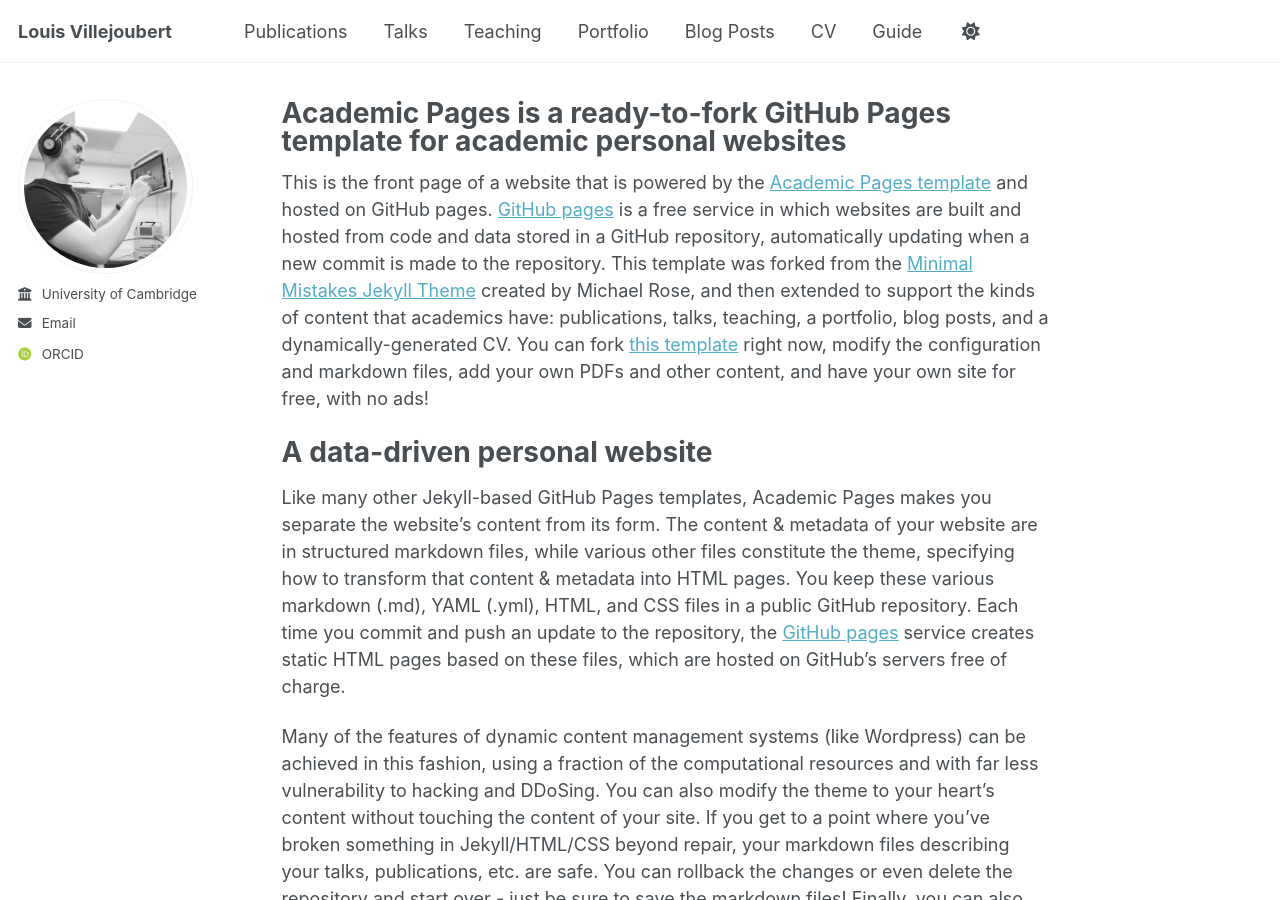
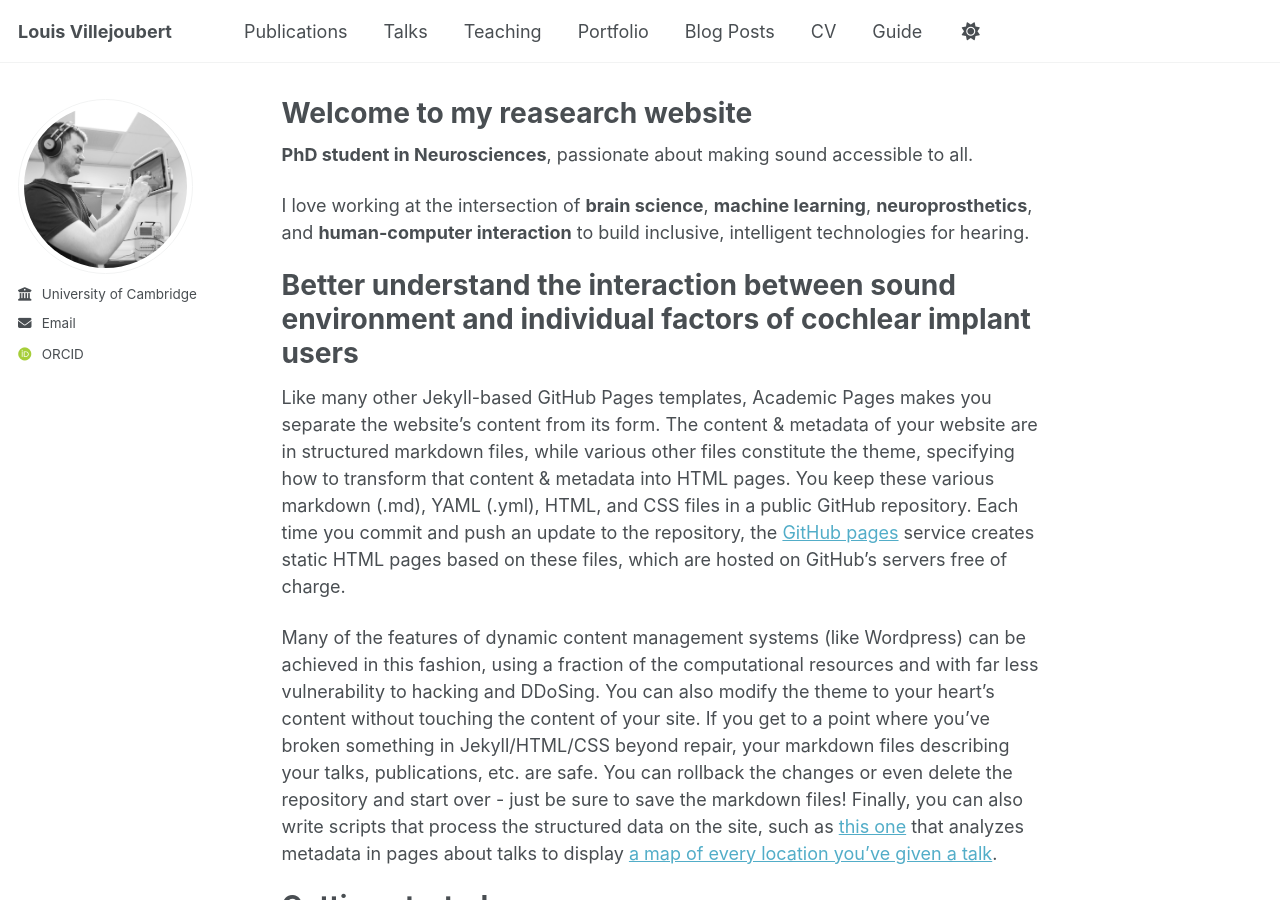
Before and after one commit to VillejoubertLouis/villejoubertlouis.github.io, a Jekyll site: the page built from _pages/about.md, in a window 1280 px wide and 900 px high. Built offline with Jekyll 4.4.1, drawn with Linux system fonts in a browser that asks for light colours; some web fonts are replaced.

Commit message:
Update about.md

```diff
--- a/_pages/about.md
+++ b/_pages/about.md
@@ -1,15 +1,19 @@
 ---
 permalink: /
-title: "Academic Pages is a ready-to-fork GitHub Pages template for academic personal websites"
+title: "Welcome to my reasearch website"
 author_profile: true
 redirect_from:
   - /about/
   - /about.html
 ---
 
-This is the front page of a website that is powered by the [Academic Pages template](https://github.com/academicpages/academicpages.github.io) and hosted on GitHub pages. [GitHub pages](https://pages.github.com) is a free service in which websites are built and hosted from code and data stored in a GitHub repository, automatically updating when a new commit is made to the repository. This template was forked from the [Minimal Mistakes Jekyll Theme](https://mmistakes.github.io/minimal-mistakes/) created by Michael Rose, and then extended to support the kinds of content that academics have: publications, talks, teaching, a portfolio, blog posts, and a dynamically-generated CV. You can fork [this template](https://github.com/academicpages/academicpages.github.io) right now, modify the configuration and markdown files, add your own PDFs and other content, and have your own site for free, with no ads!
+<strong>PhD student in Neurosciences</strong>, passionate about making sound accessible to all.
 
-A data-driven personal website
+I love working at the intersection of <strong>brain science</strong>, <strong>machine learning</strong>,
+<strong>neuroprosthetics</strong>, and <strong>human-computer interaction</strong> to build inclusive,
+intelligent technologies for hearing.
+
+Better understand the interaction between sound environment and individual factors of cochlear implant users
 ======
 Like many other Jekyll-based GitHub Pages templates, Academic Pages makes you separate the website's content from its form. The content & metadata of your website are in structured markdown files, while various other files constitute the theme, specifying how to transform that content & metadata into HTML pages. You keep these various markdown (.md), YAML (.yml), HTML, and CSS files in a public GitHub repository. Each time you commit and push an update to the repository, the [GitHub pages](https://pages.github.com/) service creates static HTML pages based on these files, which are hosted on GitHub's servers free of charge.
 
```
